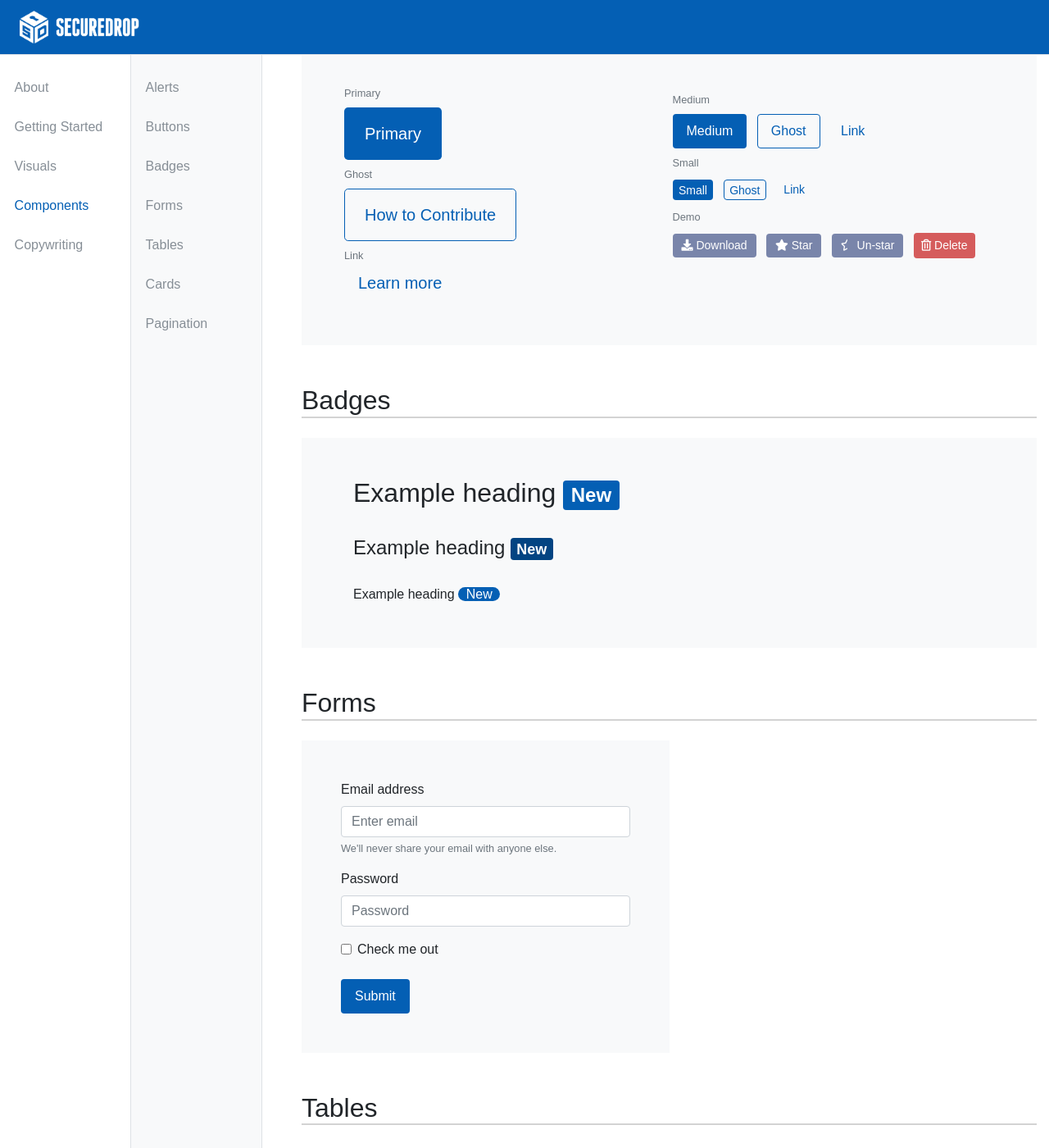
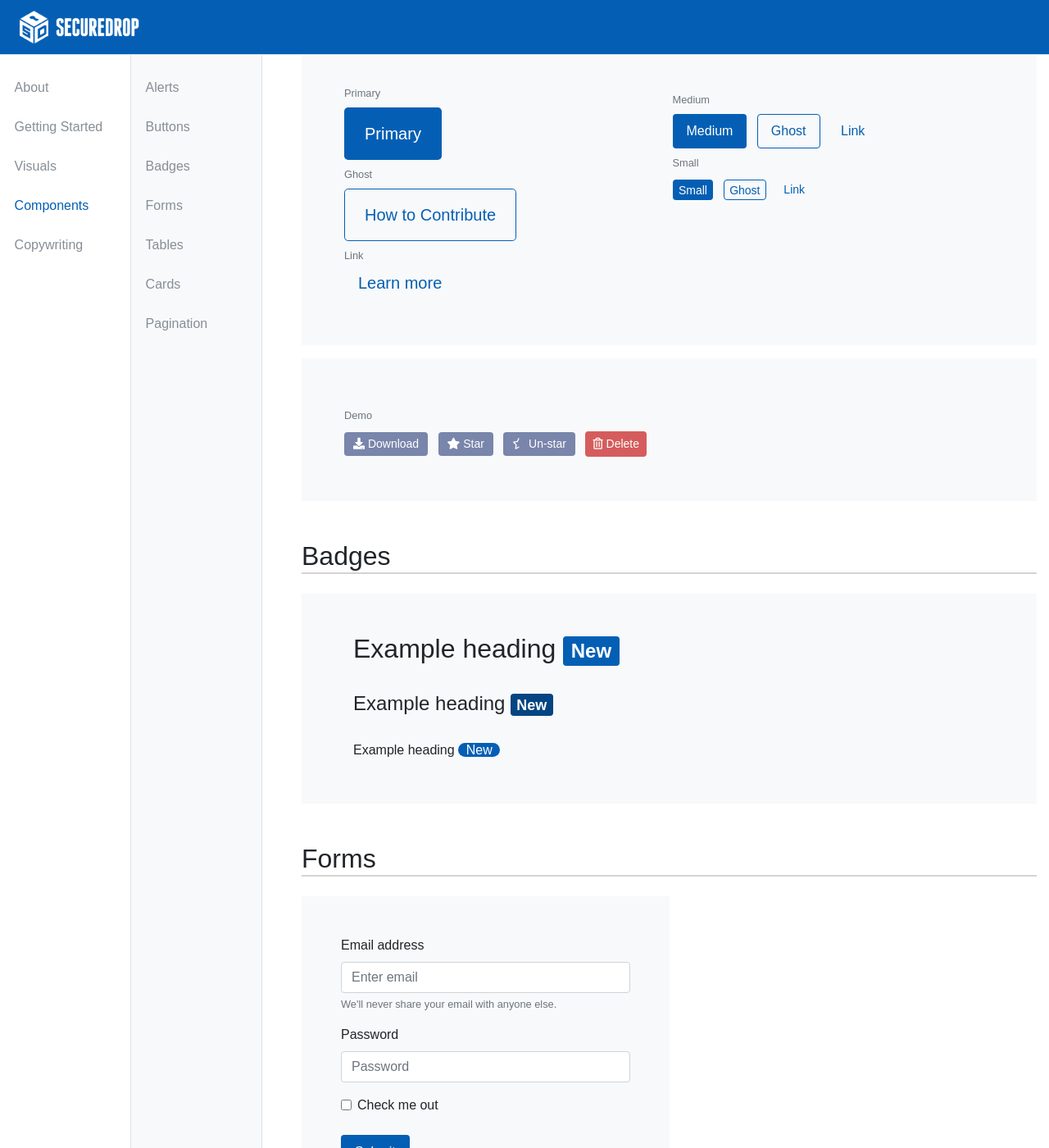
Before and after one commit to freedomofpress/securedrop-styleguide, a Jekyll site: the page built from components.md, in a window 1280 px wide and 1400 px high, scrolled down 826 px. Shown: the whole window at 82% size. Built offline with Jekyll 4.4.1, drawn with Linux system fonts in a browser that asks for light colours; some web fonts are replaced; some of the changed text lies outside the part shown.

```diff
--- a/_includes/components/buttons.html
+++ b/_includes/components/buttons.html
@@ -20,10 +20,14 @@
         <button type="button" class="btn btn-sm btn-small mr-2">Small</button>
         <button type="button" class="btn btn-sm btn-outline-small mr-2">Ghost</button>
         <button type="button" class="btn btn-sm btn-link mr-2">Link</button>
-        <p class="text-black small text-muted m-0 pt-2 pb-2">Demo</p>
-        <button type="button" class="btn btn-sm btn-default mr-2"><i class="fas fa-download"></i> Download</button>
-        <button type="button" class="btn btn-sm btn-default mr-2"><i class="fas fa-star"></i> Star</button>
-        <button type="button" class="btn btn-sm btn-default mr-2"><i class="far fa-star-half"></i> Un-star</button>
-        <button type="button" class="btn btn-sm btn-delete mr-2"><i class="far fa-trash-alt"></i> Delete</button>
     </div>
 </div>
+<div class="row bg-light p-5 mt-3">
+    <div class="col-xs-12 col-sm-6 col-md-6 p-1">
+      <p class="text-black small text-muted m-0 pt-2 pb-2">Demo</p>
+      <button type="button" class="btn btn-sm btn-default mr-2"><i class="fas fa-download"></i> Download</button>
+      <button type="button" class="btn btn-sm btn-default mr-2"><i class="fas fa-star"></i> Star</button>
+      <button type="button" class="btn btn-sm btn-default mr-2"><i class="far fa-star-half"></i> Un-star</button>
+      <button type="button" class="btn btn-sm btn-delete mr-2"><i class="far fa-trash-alt"></i> Delete</button>
+    </div>
+</div>
--- a/_includes/components/tables.html
+++ b/_includes/components/tables.html
@@ -12,17 +12,17 @@
             <tbody>
             <tr>
                 <td scope="row"><button class="button-star" type="submit"><i class="fas fa-star"></i></button> <input id="checkbox" type="checkbox">  twenty-seventh motif</td>
-                <td scope="row"><i class="far fa-file-archive"></i> 0 docs <i class="far fa-file-alt"></i> 2 messages <a class="btn-default" ><i class="fas fa-download"></i> 2 unread</a></td>
+                <td scope="row"><a class="btn-default" ><i class="fas fa-download"></i> 2 unread</a></td>
                 <td scope="row"><button class="btn-time">8 hours ago</button></td>
             </tr>
             <tr>
                 <td scope="row"><button class="button-star" type="submit"><i class="fas fa-star"></i></button> <input id="checkbox" type="checkbox">  crushing charge</td>
-                <td scope="row"><i class="far fa-file-archive"></i> 1 doc <i class="far fa-file-alt"></i> 0 messages <a class="btn-default" ><i class="fas fa-download"></i> 1 unread</a></td>
+                <td scope="row"><a class="btn-default" ><i class="fas fa-download"></i> 1 unread</a></td>
                 <td scope="row"><button class="btn-time">12 hours ago</button></td>
             </tr>
             <tr>
                 <td scope="row"><button class="button-star" type="submit"><i class="fas fa-star"></i></button> <input id="checkbox" type="checkbox">  open-ended boilerplate</td>
-                <td scope="row"><i class="far fa-file-archive"></i> 1 doc <i class="far fa-file-alt"></i> 1 message <a class="btn-default" ><i class="fas fa-download"></i> 7 unread</a></td>
+                <td scope="row"><a class="btn-default" ><i class="fas fa-download"></i> 7 unread</a></td>
                 <td scope="row"><button class="btn-time">9 hours ago</button></td>
             </tr>
             </tbody>
--- a/assets/styles/components.scss
+++ b/assets/styles/components.scss
@@ -247,6 +247,7 @@
   padding: 3px 10px !important;
   margin: 2px auto;
   border: 1px solid transparent;
+  border-radius: .25rem;
   color: #fff !important;
   font-size: medium;
   cursor: pointer;
@@ -283,6 +284,7 @@
   color: #fff;
   font-size: small;
   padding: 3px 10px !important;
+  border-radius: .25rem;
   border: none !important;
 }
 
```
Also changed, not shown: 4 other files.
